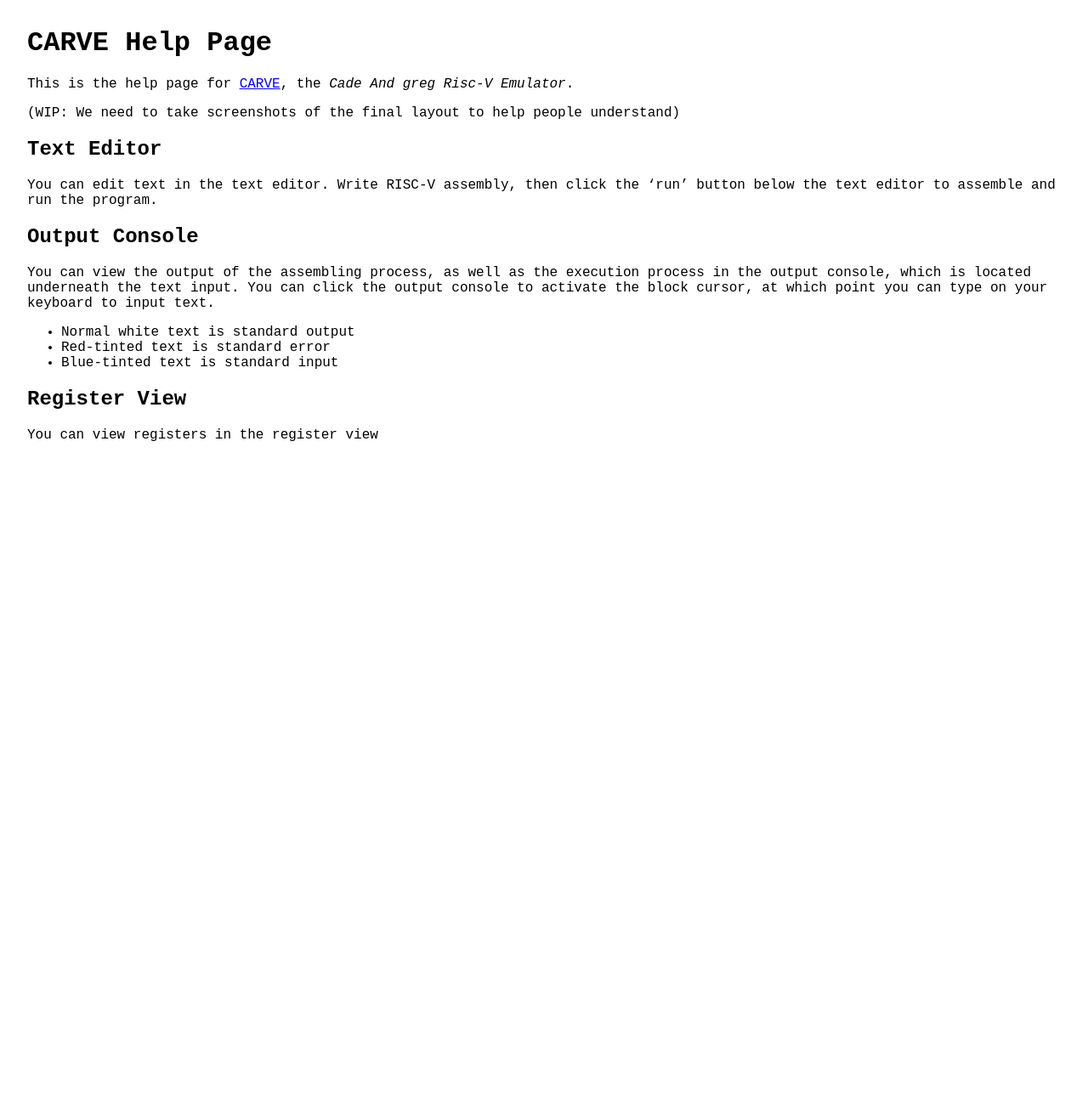
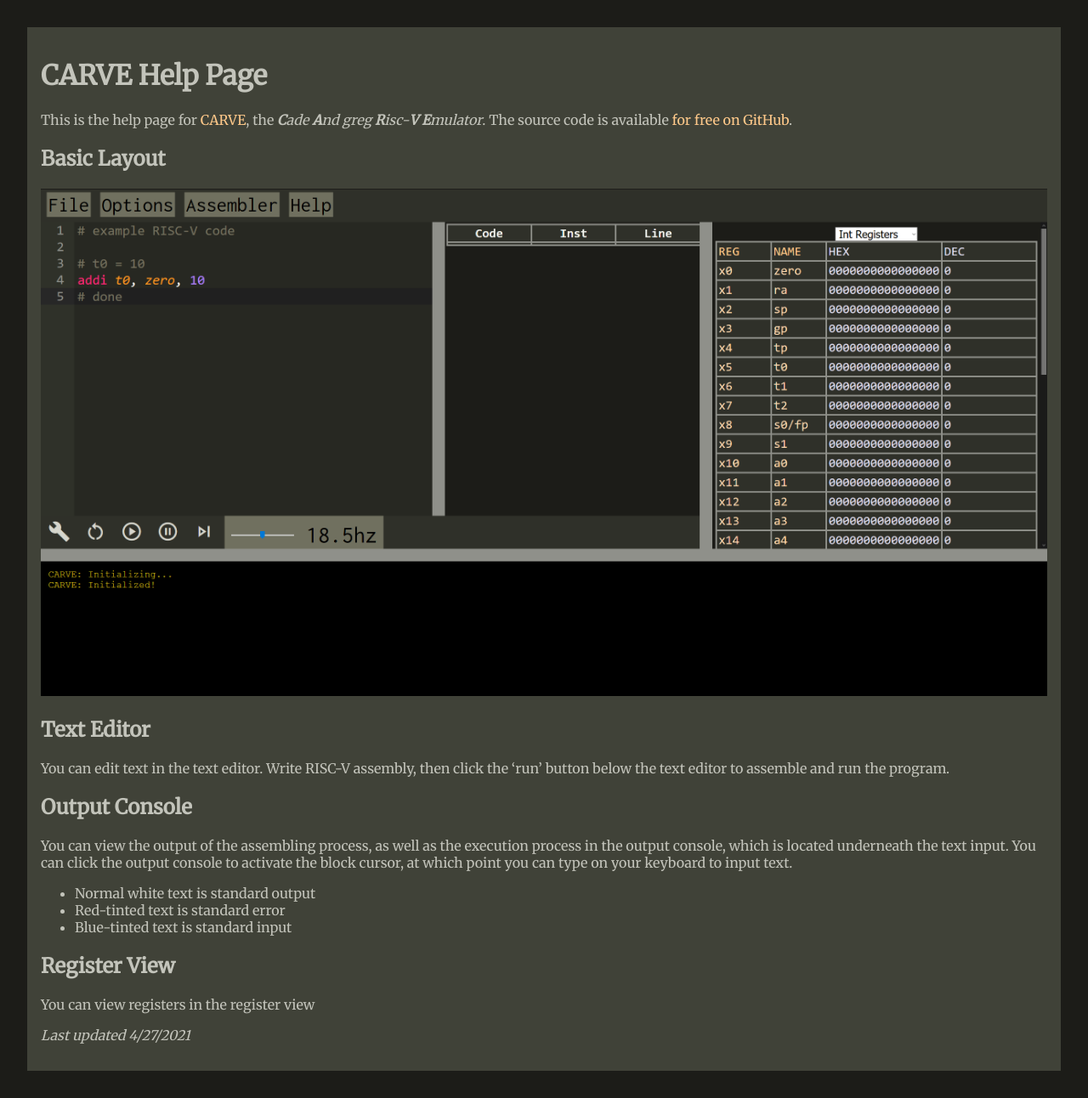
Before and after one commit to cadebrown/CARVE, a Jekyll site: the page built from docs/help.md, in a window 1280 px wide. Shown: the whole page at 85% size. Built offline with Jekyll 4.4.1, drawn with Linux system fonts in a browser that asks for light colours; before the commit the page ends 900 px from its top, so only the background shows below that.

Commit message:
doc update

```diff
--- a/docs/_layouts/doc.html
+++ b/docs/_layouts/doc.html
@@ -14,7 +14,15 @@
 {% if page.desc %}
     <meta name="Description" content="{{ page.desc }}">
 {% endif %}
+
+<!-- Google FONT -->
+<link href="https://fonts.googleapis.com/css?family=Material+Icons|Material+Icons+Outlined|Material+Icons+Two+Tone|Material+Icons+Round|Material+Icons+Sharp" rel="stylesheet">
+<link rel="stylesheet" href="https://fonts.googleapis.com/css?family=Inconsolata">
+<link rel="stylesheet" href="https://fonts.googleapis.com/css?family=Merriweather">
+
 </head>
 <body>
-    {{ content }}
+    <div class="doc_container">
+        {{ content }}
+    </div>
 </body>
--- a/docs/css/docs.css
+++ b/docs/css/docs.css
@@ -28,5 +28,21 @@
 body {
     height: 100%;
     margin: 32px;
-    font-family: "Inconsolata", "Ubuntu Mono", monospace;
+    font-family: "Merriweather", "Inconsolata", "Ubuntu Mono", monospace;
+    background-color: var(--derk-panel-color);
+    color: var(--light-0);
 }
+
+a, a:visited {
+    color: var(--reg);
+    text-decoration: none;
+}
+
+.doc_container {
+    background-color: var(--light-3);
+    padding: 16px;
+}
+
+img {
+    width: 100%;
+}
--- a/docs/css/site.css
+++ b/docs/css/site.css
@@ -300,6 +300,11 @@
     height: 100%;
 }
 
+.menu-dropdown a, .menu-dropdown a:visited {
+    color: inherit;
+    text-decoration: none;
+}
+
 /* grid specifiers */
 
 .grid-container {
--- a/docs/help.md
+++ b/docs/help.md
@@ -1,15 +1,17 @@
 ---
 layout: doc
 title: CARVE
-desc: Development Guide
-permalink: /dev
+desc: Emulator Help
+permalink: /help
 ---
 
 # CARVE Help Page
 
-This is the help page for [CARVE](..), the _Cade And greg Risc-V Emulator_.
+This is the help page for [CARVE](..), the _**C**ade **A**nd greg **R**isc-**V** **E**mulator_. The source code is available [for free on GitHub](https://github.com/ChemicalDevelopment/CARVE).
 
-(WIP: We need to take screenshots of the final layout to help people understand)
+## Basic Layout
+
+![Basic layout of CARVE](assets/layout.png "Basic Layout")
 
 ## Text Editor
 
@@ -27,3 +29,5 @@
 ## Register View
 
 You can view registers in the register view
+
+_Last updated 4/27/2021_
--- a/docs/js/carve.js
+++ b/docs/js/carve.js
@@ -263,7 +263,10 @@
             'options': [['verbosity', `<span class="menu-dropdown nohov">Verbosity</span> \
                 <input oninput="verbosity = parseInt($('#verbosity')[0].value)" type="number" id="verbosity" name="verbosity" min="0" max="3" style="width: 32px;" value=${verbosity}>`]],
             'assembler': ['ASSEMBLER INFORMATION (extensions, compilation date, etc.)'],
-            'help': ['CARVE Documentation', 'Syscall reference', 'RISC-V Spec']
+            'help': [`<a target='_blank' rel='noopener noreferrer' href='help'>CARVE Documentation</a>`,
+            `<a target='_blank' rel='noopener noreferrer' href='syscalls'>Syscall reference</a>`,
+            `<a target='_blank' rel='noopener noreferrer' href='dev'>Development Guide</a>`,
+            `<a target='_blank' rel='noopener noreferrer' href='https://riscv.org/wp-content/uploads/2017/05/riscv-spec-v2.2.pdf'>RISC-V Spec</a>`]
         }
 
         for (let k in tree) {
```
Also changed, not shown: docs/syscalls.md (added, +10 -0 lines), docs/assets/60-lines.png (deleted), docs/assets/layout.png (added).
